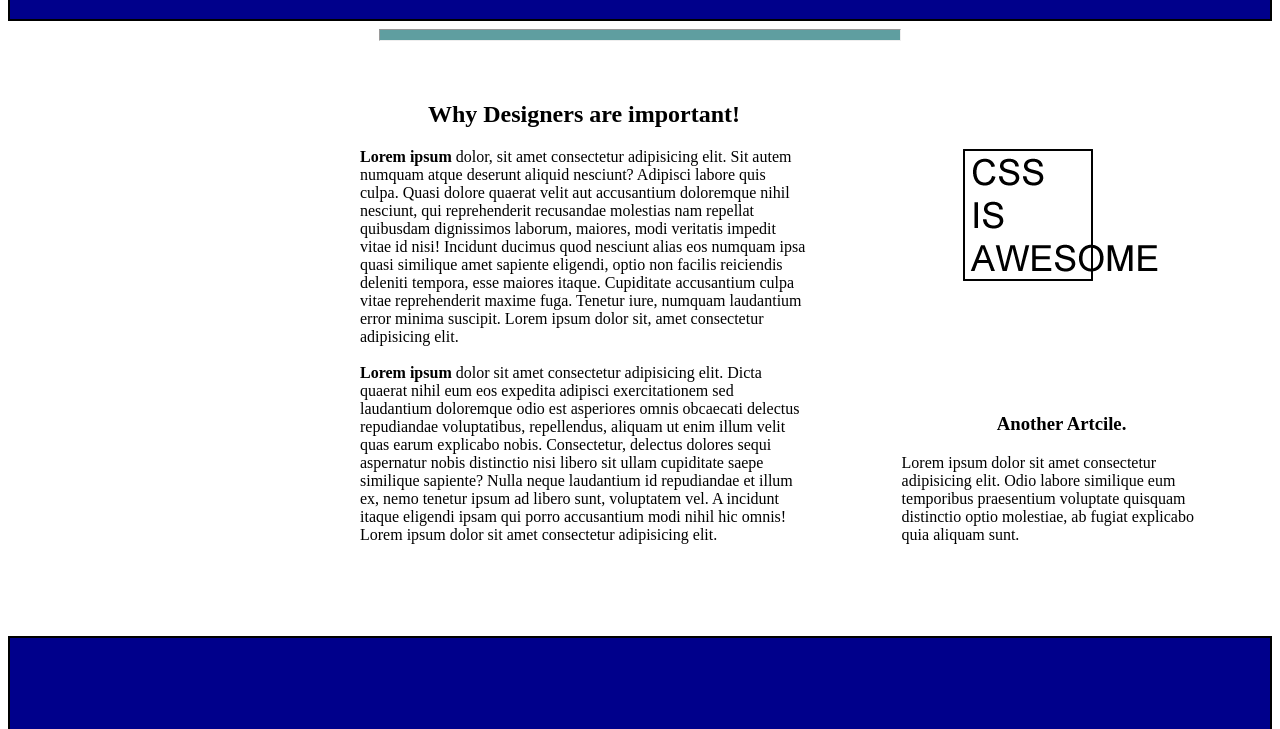
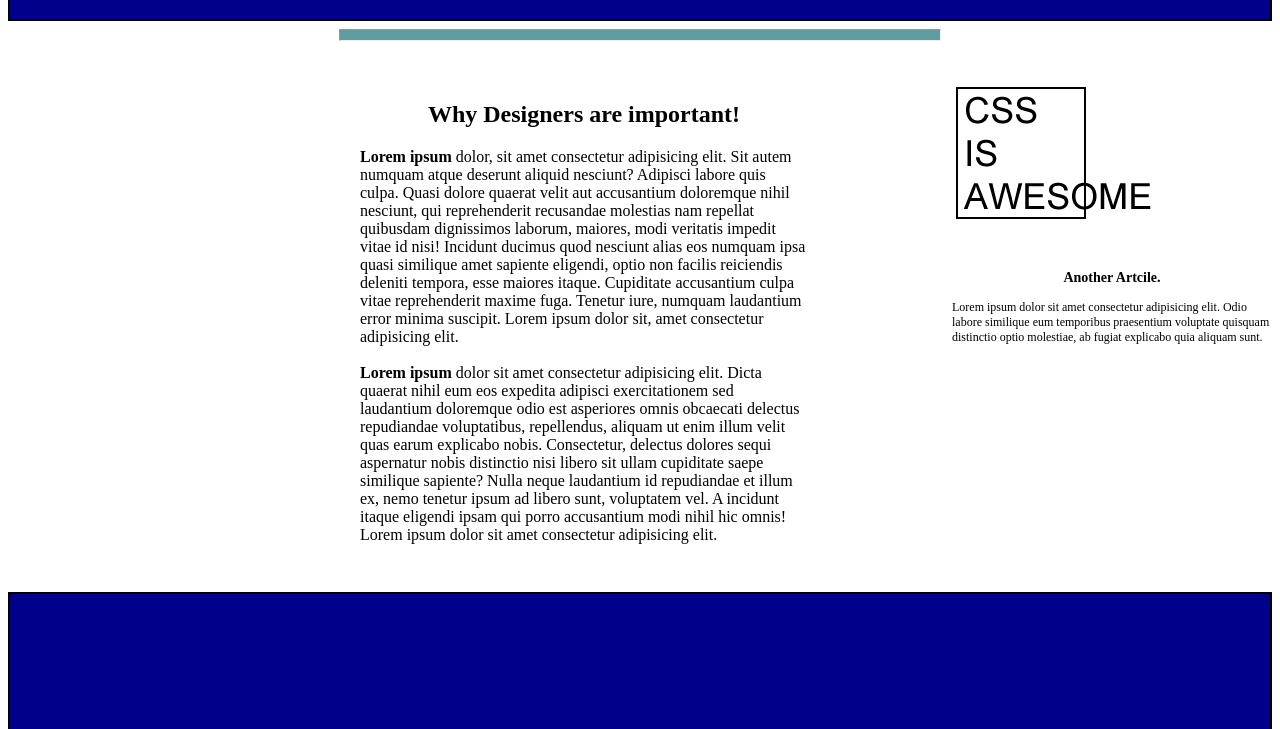
Before and after one commit to TannorWallace/after-lunch-challenge, a plain HTML site: page index.html in a window 1280 px wide. Shown: the part 71-800 px from the top of the page. Drawn offline with Linux system fonts and the light colour scheme.

Commit message:
ok last one

```diff
--- a/index.html
+++ b/index.html
@@ -47,11 +47,11 @@
         </p>
     </section>
 
-    <aside class="aside1">
-      <article>
+    <aside>
+      <article class="aside1">
         <img class="pic" src="./images/cssmeme.png" alt="">
         <h3>Another Artcile.</h3>
-        <p>
+        <p class="up">
           Lorem ipsum dolor sit amet consectetur adipisicing elit. Odio labore similique eum
           temporibus praesentium
           voluptate quisquam distinctio optio molestiae, ab fugiat explicabo quia aliquam sunt.
--- a/style.css
+++ b/style.css
@@ -27,27 +27,28 @@ main aside{
   width: 25vw;
 }
 hr{
-  width: 65vh;
+  width: 75vh;
   height: 10px;
  background-color:cadetblue;
 }
-
+/* .pic{
+  bottom:95px;
+} */
  .aside1 h3 {
  text-align: center;
-
-}
+ }
 .para1{
       padding-left: 25vw;
 }
+aside{
+  float:right;
+ }
 
  .pic, .aside1{
-      padding-left: 4.5vw;
-      padding-bottom:6vw;
+   font-size: .75em;
+      /* padding-left: 4.5vw; */
+      /* padding-top:1.5vw; */
      }
-
-p{
-
-}
 
 .foot{
   background: darkblue;
```
